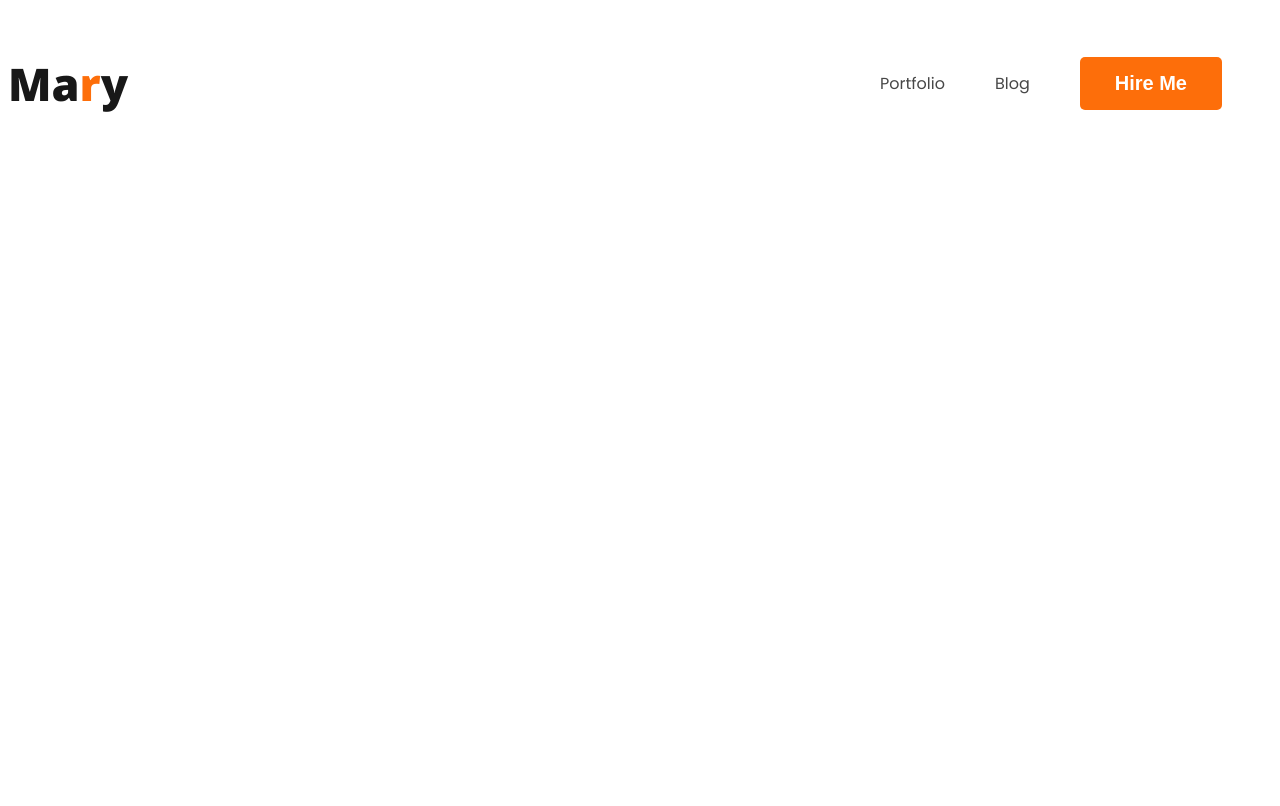
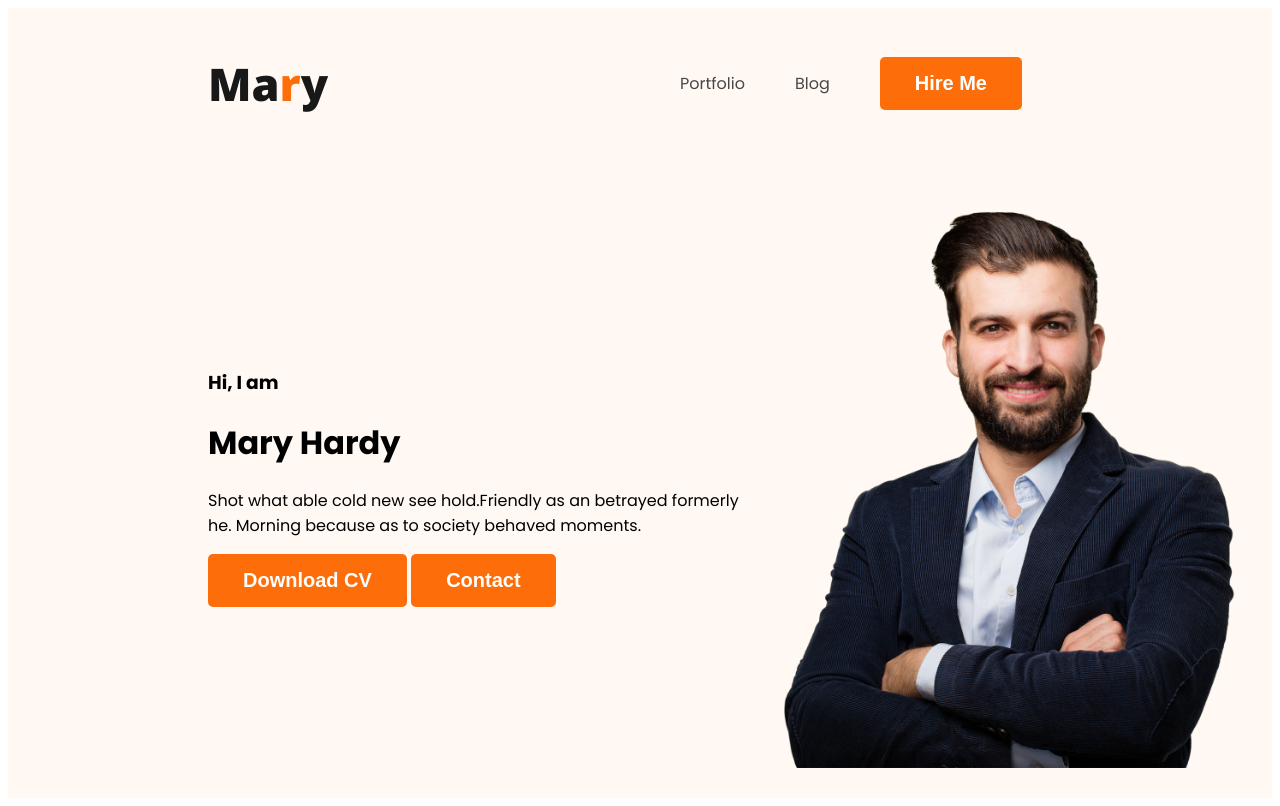
Before and after one commit to faraazhossainimran/webdeveloper-portfolio, a plain HTML site: page index.html in a window 1280 px wide. Drawn offline with nearby package versions, Linux system fonts and the light colour scheme.

Commit message:
added banner

```diff
--- a/index.html
+++ b/index.html
@@ -22,6 +22,19 @@
           <li><button class="btn-primary">Hire Me</button></li>
         </ul>
       </nav>
+      <banner class="header">
+        <div class="banner">
+            <div class="banner-content">
+            <h3 class="banner-greeting">Hi, I  am</h3>
+            <h1 class="banner-title">Mary Hardy</h1>
+            <p>Shot what able cold new see hold.Friendly as an betrayed formerly he. Morning because as to society behaved moments.</p>
+            <button class="btn-primary">Download CV</button>
+            <button class="btn-primary">Contact</button>
+            </div>
+            <img class="profile-picture" src="images/hardy.png" alt="">
+        </div>
+
+      </banner>
     </header>
     <main></main>
     <footer></footer>
--- a/styles/portfolio.css
+++ b/styles/portfolio.css
@@ -8,6 +8,7 @@ nav {
   display: flex;
   justify-content: space-between;
   align-items: center;
+  margin: 0 200px;
 }
 .nav-title {
   color: #181818;
@@ -43,3 +44,16 @@ nav a {
   font-weight: 700;
   padding: 15px 35px;
 }
+/* header related styles */
+header{
+    background-color: #FFF8F3;
+}
+.banner {
+    padding: 30px 30px 30px 200px;
+    display: flex;
+    background-color: #FFF8F3;
+    align-items: center;
+}
+.profile-picture{
+    width: 500px;
+}
```
